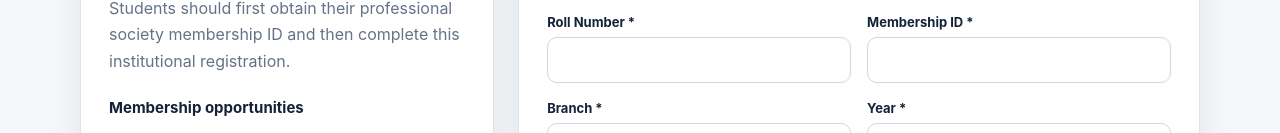
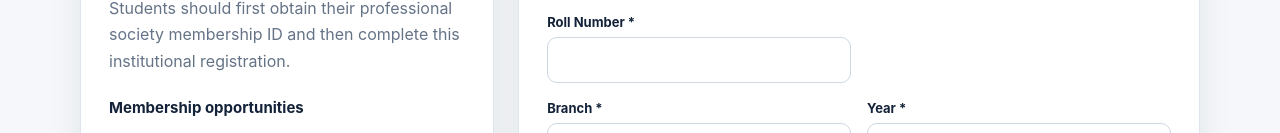
Before and after one commit to lokesh95159/CSI-registrations, a website: page public/index.html in a window 1280 px wide. Shown: the part 325-458 px from the top of the page. Drawn offline with Linux system fonts and the light colour scheme; no server answers.

Commit message:
index.html

```diff
--- a/public/index.html
+++ b/public/index.html
@@ -53,10 +53,7 @@
             <label for="rollNumber">Roll Number *</label>
             <input id="rollNumber" name="rollNumber" maxlength="40" required>
           </div>
-          <div class="field">
-            <label for="csiId">Membership ID *</label>
-            <input id="csiId" name="csiId" maxlength="60" required>
-          </div>
+
         </div>
 
         <div class="two">
```
